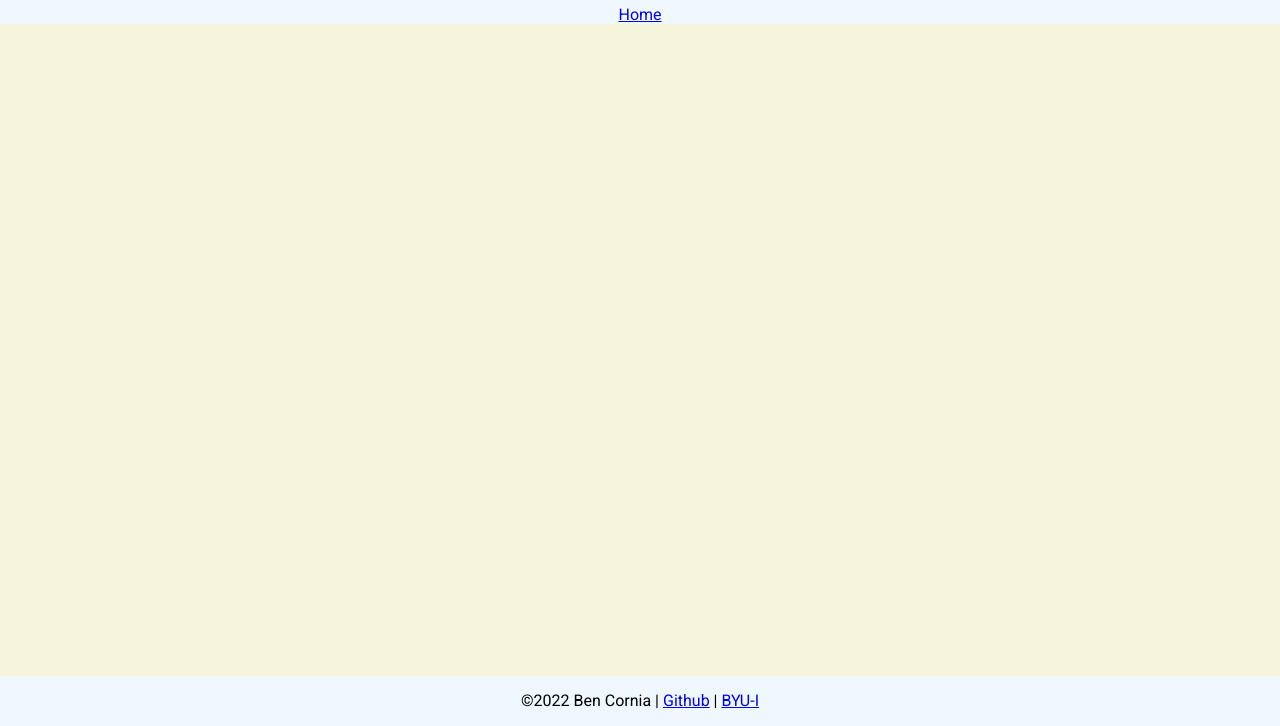
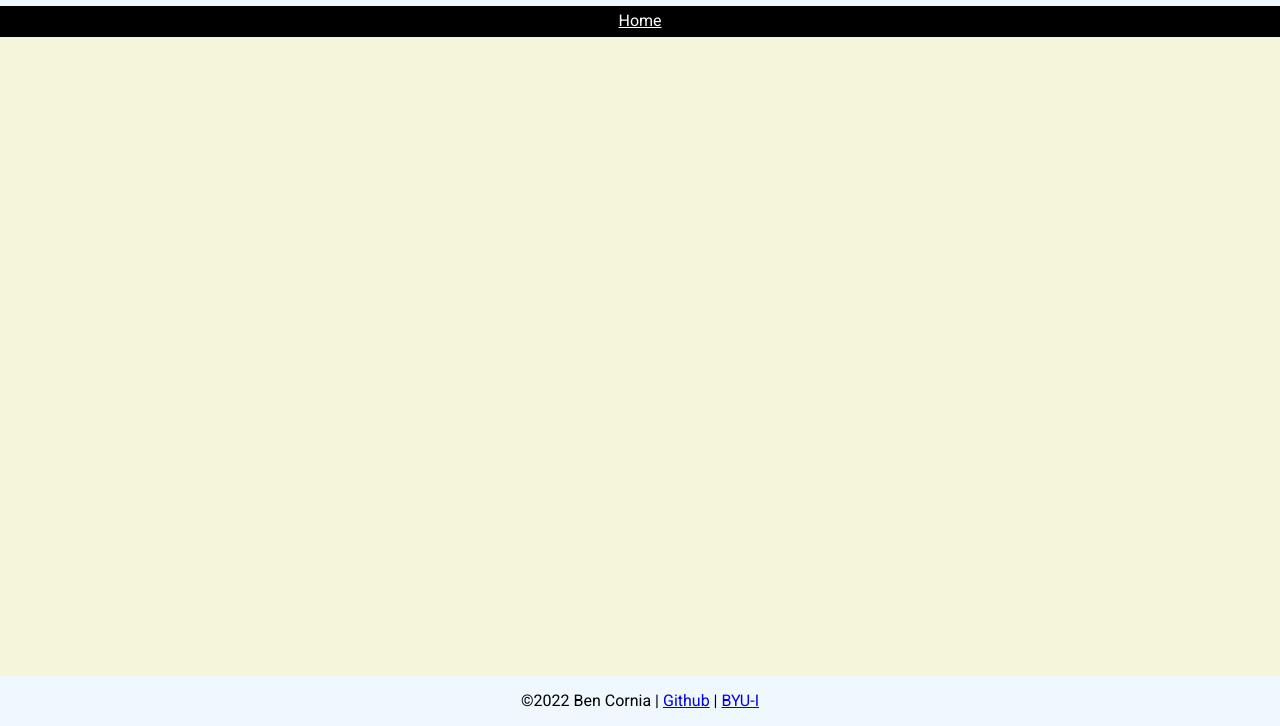
Before and after one commit to corniab/wdd330, a plain HTML site: page 01/index.html in a window 1280 px wide. Shown: the part 74-800 px from the top of the page. Drawn offline with nearby package versions, Linux system fonts and the light colour scheme.

Commit message:
Add styles for navigation in template.

```diff
--- a/01/index.html
+++ b/01/index.html
@@ -7,6 +7,7 @@
 		<title>Week 1</title>
 		<link rel="stylesheet" href="https://necolas.github.io/normalize.css/8.0.1/normalize.css" />
 		<link rel="stylesheet" href="/css/styles.css" />
+		<link rel="stylesheet" href="/css/template.css" />
 	</head>
 	<body>
 		<script src="/js/template.js"></script>
--- /dev/null
+++ b/css/template.css
@@ -0,0 +1,15 @@
+body {
+	grid-template-rows: auto auto 1fr auto;
+}
+#home-link {
+	background-color: black;
+	display: block;
+	text-align: center;
+	padding: 0.4em;
+	color: white;
+	transition: 0.3s;
+}
+
+#home-link:hover {
+	opacity: 50%;
+}
--- a/js/template.js
+++ b/js/template.js
@@ -3,8 +3,10 @@ const weekNum = window.location.href.slice(-13, -11);
 const layoutTemplate = `
 <header>
 <h1>Week ${weekNum} Notes</h1>
+</header>
+<nav>
 <a id="home-link" href="/index.html">Home</a>
-</header>
+</nav>
 <main>
 <ol class="directory"></ol>
 </main>
```
